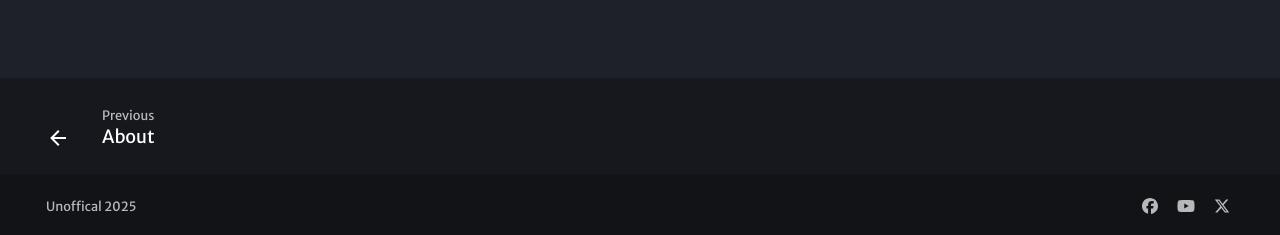
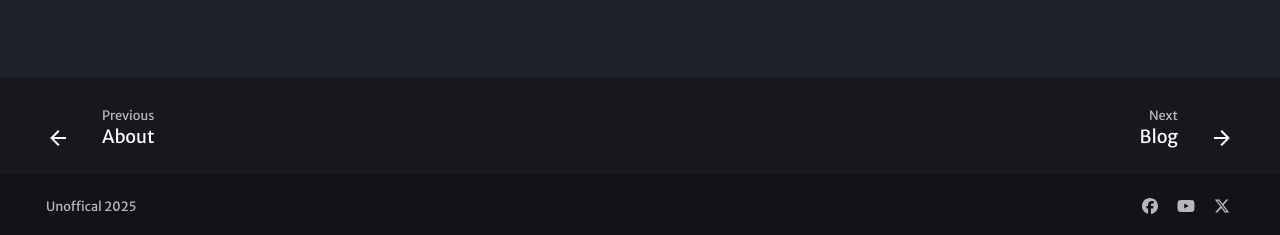
Before and after one commit to spercle/brinkley-docs, an MkDocs documentation site: the page built from docs/tags.md, in a window 1280 px wide. Shown: the part 662-897 px from the top of the page. Built offline with MkDocs 1.6.1 and Material for MkDocs 9.7.7, drawn with Linux system fonts in a browser that asks for light colours; some web fonts are replaced; comment, search, counter and statistics services are not loaded.

Commit message:
Fixes with blog page

```diff
--- a/mkdocs.yml
+++ b/mkdocs.yml
@@ -86,7 +86,7 @@ nav:
     - About: model-i/index.md
   - Tags: tags.md
   - Blog:
-    - blomodel_g/index.md
+    - blog/index.md
   - 📄 Download PDF: pdf/document.pdf
 
 
@@ -99,7 +99,7 @@ plugins:
   - search:
       separator: '[\s\u200b\-_,:!=\[\]()"`/]+|\.(?!\d)|&[lg]t;|(?!\b)(?=[A-Z][a-z])'
   - meta
-  #- glightbox
+  - glightbox
   - tags
   - with-pdf:
       author: Steven Percle
```
